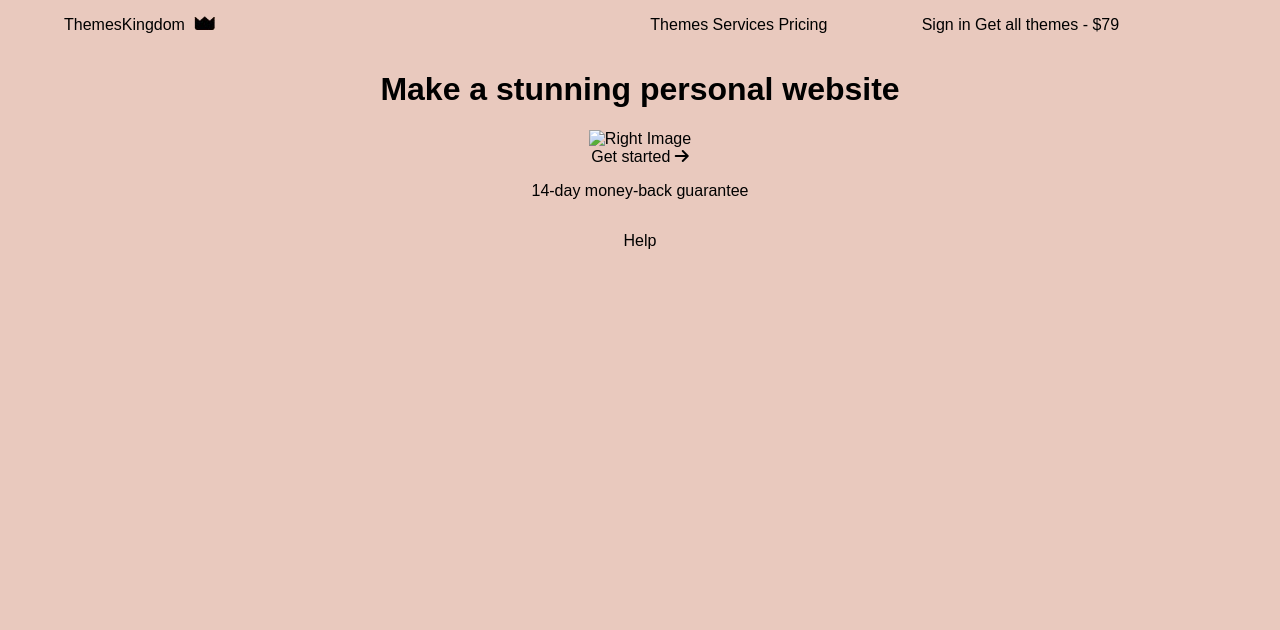
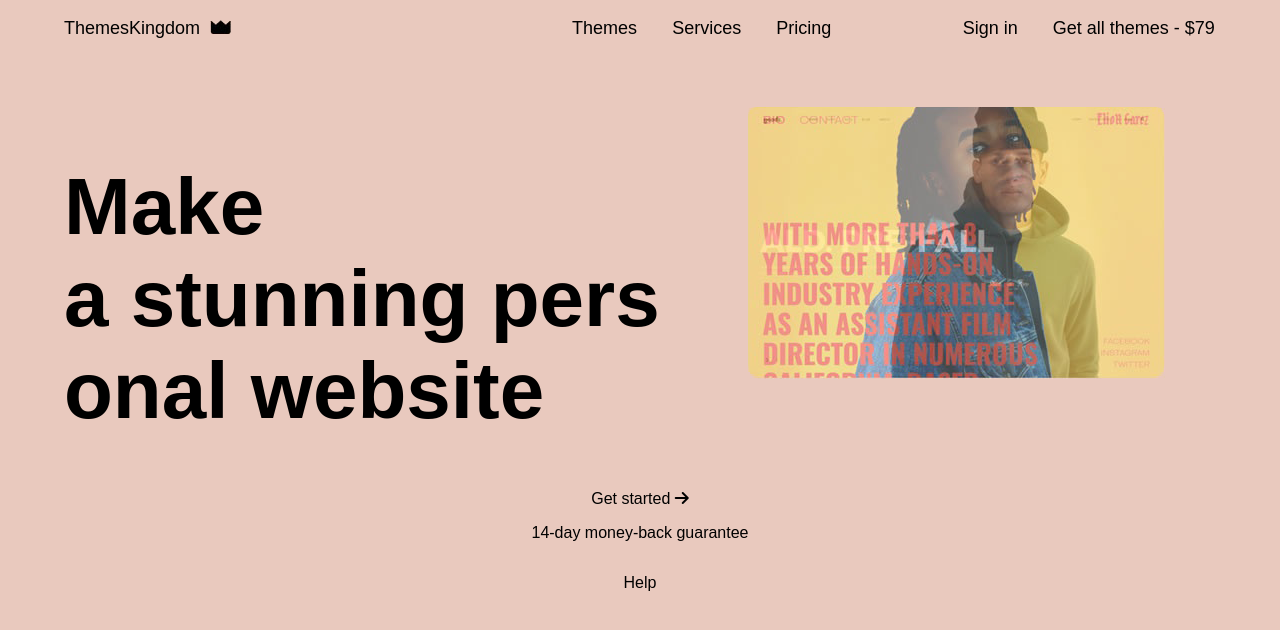
Before and after one commit to Matulanas/2-ThemesKingdom, a plain HTML site: page index.html in a window 1280 px wide. Drawn offline with Linux system fonts and the light colour scheme.

Commit message:
Header structure done

```diff
--- a/index.html
+++ b/index.html
@@ -27,10 +27,10 @@
 
         <div class="container">
             <div class="left">
-                <h1><span>Make</span> a stunning personal website</h1>
+                <h1><span>Make</span> <br> a stunning personal website</h1>
             </div>
             <div class="right">
-                <img src="images/image.png" alt="Right Image">
+                <img src="images/container-image.png" alt="Container Image">
             </div>
         </div>
 
--- a/styles.css
+++ b/styles.css
@@ -20,10 +20,9 @@ main {
 /* Header */
 header {
     display: inline-grid;
-    vertical-align: middle;
-    grid-gap: 3px;
     width: 100%;
-    grid-template-columns: 33% 33% 33%;
+    grid-template-columns: 33.3% 33.3% 33.3%;
+    font-size: 18px;
 }
 .logo {
     text-align: left;
@@ -35,6 +34,28 @@ header {
     margin: auto 0;
     text-align: right;
 }
+    .menu > a {
+        margin-left: 30px;
+    }
 .signin {
-    margin: auto;
+    margin: auto 0;
+    text-align: right;
 }
+    .signin > a {
+        margin-left: 30px;
+    }
+
+/* Container */
+.container {
+    display: grid;
+    margin-top: 50px;
+    grid-template-columns: 55% 45%;
+}
+.left {
+    text-align: left;
+    font-size: 40px;
+    font-weight: 100;
+}
+.left > p > span {
+    color: #3d3b3c;
+}
```
Also changed, not shown: images/container-image.png (added).
